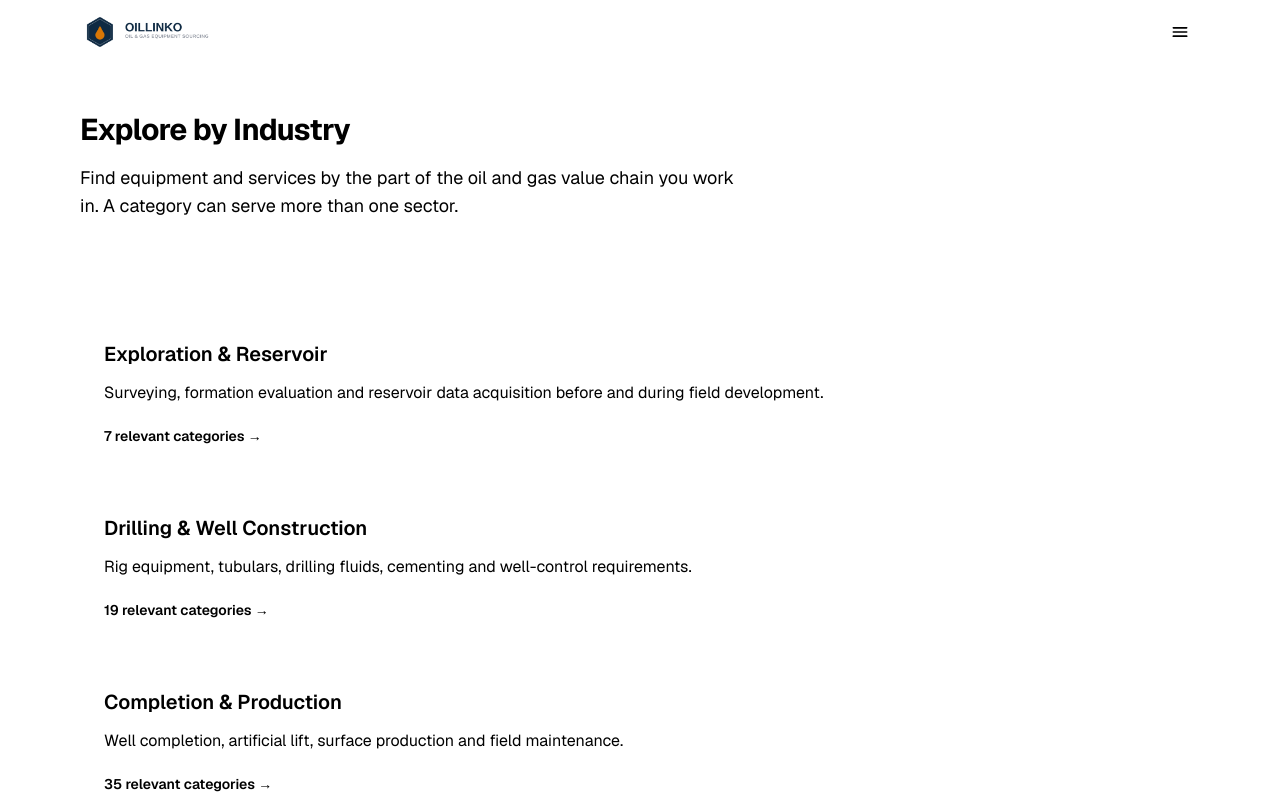
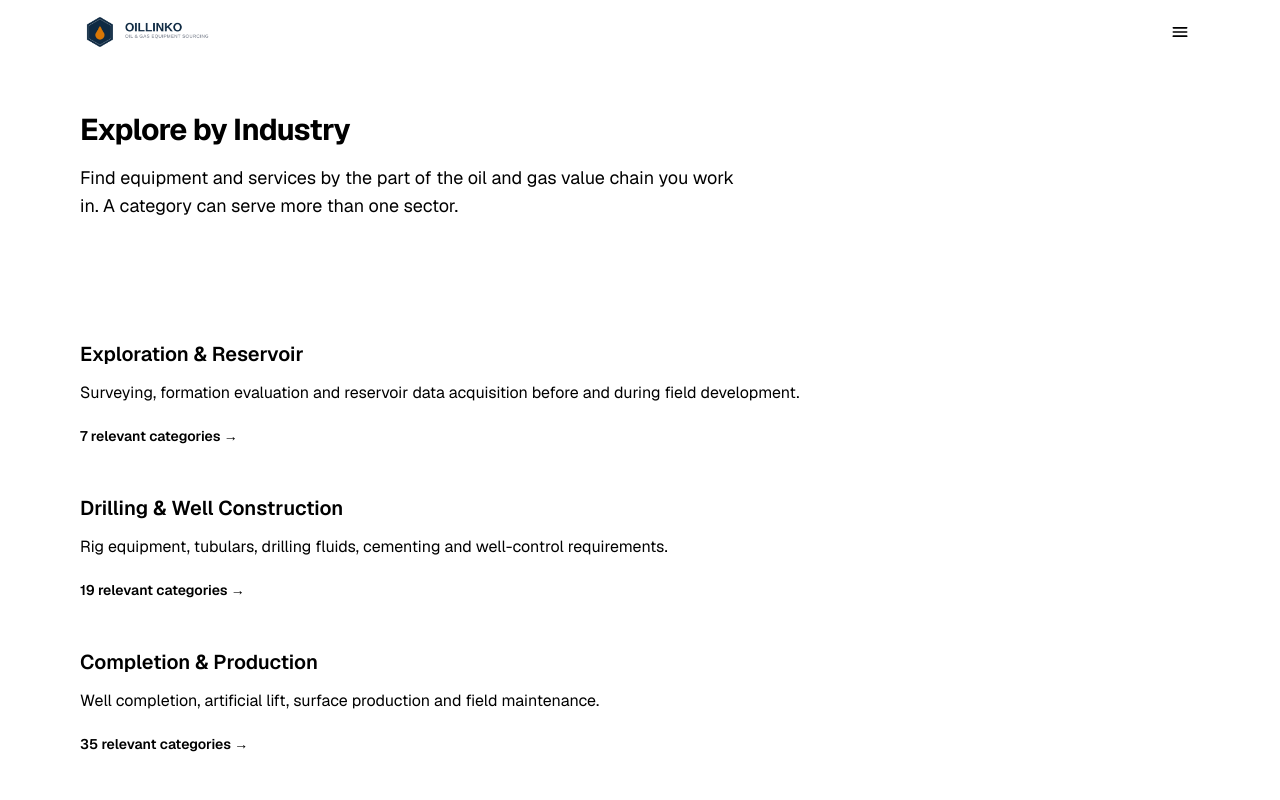
Before and after one commit to Muhammed4989/oillinko, a Next.js app: page /industries in a window 1280 px wide. Shown: the top 800 px of the page. Built offline with nearby package versions, Linux system fonts and the light colour scheme.

Commit message:
Align industry descriptions in a single left-aligned list

```diff
--- a/src/app/industries/page.tsx
+++ b/src/app/industries/page.tsx
@@ -3,4 +3,34 @@ import Link from "next/link";
 import { PageHeader } from "@/components/ui";
 import { filterCatalogue, sectors } from "@/lib/catalogue";
 export const metadata: Metadata={title:"Oil & Gas Industries — Equipment & Services",description:"Explore sourcing requirements across exploration, drilling, production, pipelines, refining, gas, offshore, power and water sectors.",alternates:{canonical:"/industries"}};
-export default function IndustriesPage(){return <><PageHeader title="Explore by Industry" subtitle="Find equipment and services by the part of the oil and gas value chain you work in. A category can serve more than one sector."/><section className="mx-auto max-w-6xl px-4 py-12"><div className="grid gap-5 sm:grid-cols-2 lg:grid-cols-3">{sectors.map(s=><Link href={`/industries/${s.id}`} key={s.id} className="rounded-xl border border-line bg-white p-6 hover:border-accent"><h2 className="text-xl font-semibold">{s.name}</h2><p className="mt-3 leading-relaxed text-muted">{s.description}</p><p className="mt-5 text-sm font-semibold text-accent">{filterCatalogue("",s.id,"","").length} relevant categories →</p></Link>)}</div></section></>;}
+export default function IndustriesPage() {
+  return (
+    <>
+      <PageHeader
+        title="Explore by Industry"
+        subtitle="Find equipment and services by the part of the oil and gas value chain you work in. A category can serve more than one sector."
+      />
+      <section className="mx-auto max-w-6xl px-4 py-12 text-left">
+        <div className="divide-y divide-line">
+          {sectors.map((sector) => (
+            <Link
+              href={`/industries/${sector.id}`}
+              key={sector.id}
+              className="group block py-6 first:pt-0 last:pb-0"
+            >
+              <h2 className="text-xl font-semibold group-hover:text-accent">
+                {sector.name}
+              </h2>
+              <p className="mt-3 max-w-3xl leading-relaxed text-muted">
+                {sector.description}
+              </p>
+              <p className="mt-5 text-sm font-semibold text-accent">
+                {filterCatalogue("", sector.id, "", "").length} relevant categories →
+              </p>
+            </Link>
+          ))}
+        </div>
+      </section>
+    </>
+  );
+}
```
